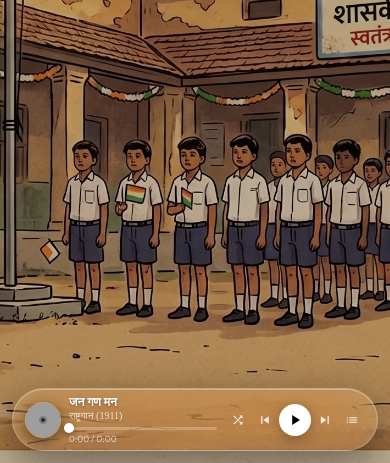
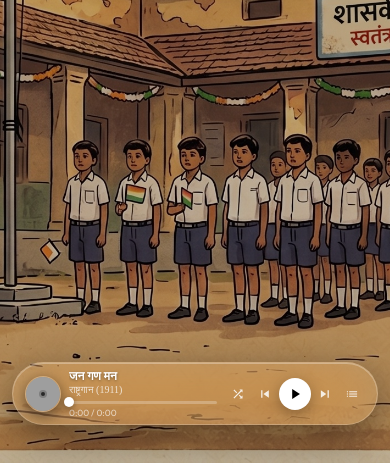
Before and after one commit to Iconic-Aman/swatantrata-diwas, a website built with Vite: page index.html in a window 390 px wide. Shown: the part 381-844 px from the top of the page. Built offline with nearby package versions, Linux system fonts and the light colour scheme; no server answers; grey boxes are pictures that could not be loaded; a web font is replaced by a local one.

Commit message:
fix(ui): adjust player pill vertical positioning
Increase the bottom offset for the player pill and its internal
elements to prevent overlap with mobile browser navigation bars or
system UI components.

```diff
--- a/src/styles/player.css
+++ b/src/styles/player.css
@@ -1,7 +1,7 @@
 /* Glassmorphism Pill Player (saloon.wtf) fixed at bottom */
 .player-pill {
   position: fixed;
-  bottom: 24px;
+  bottom: 40px;
   left: 50%;
   transform: translateX(-50%);
   width: calc(100% - 32px);
@@ -202,7 +202,7 @@
     max-width: 440px;
     padding: 6px 12px;
     gap: 8px;
-    bottom: 12px;
+    bottom: 38px;
     border-radius: 999px;
   }
   .pill-cover {
@@ -254,7 +254,7 @@
     width: calc(100% - 16px);
     padding: 5px 8px;
     gap: 6px;
-    bottom: 8px;
+    bottom: 32px;
   }
   .pill-cover {
     width: 30px;
```
